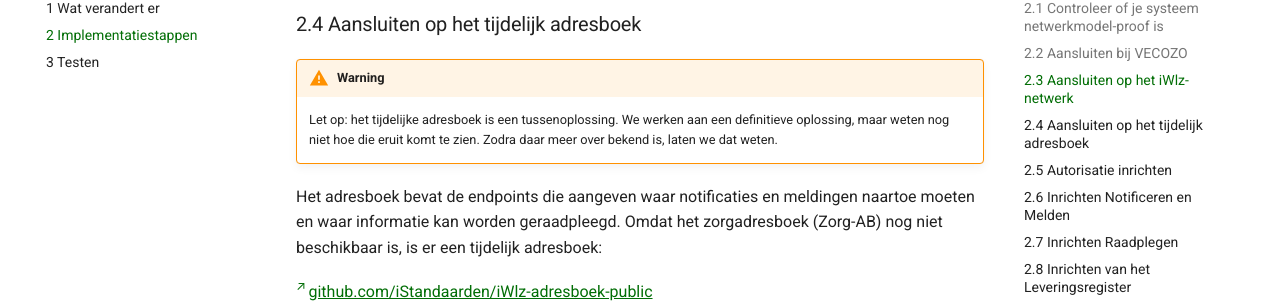
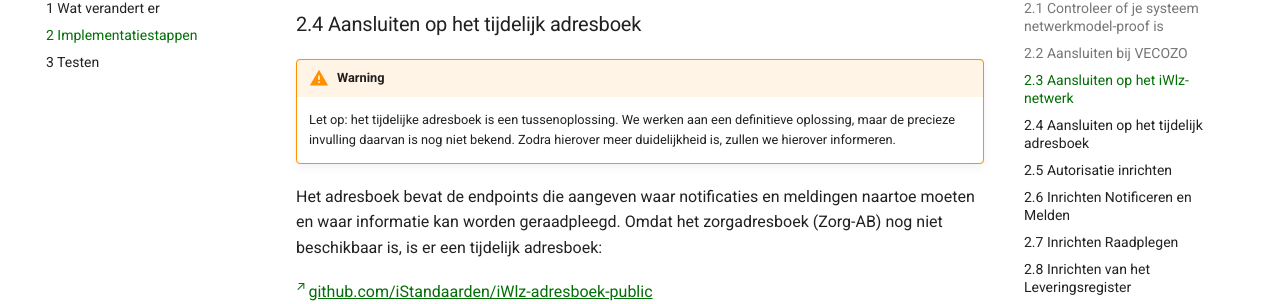
Before and after one commit to iStandaarden/implementatiehandleiding-netwerkmodel, an MkDocs documentation site: the page built from docs/zorgaanbieder/2-implementatiestappen.md, in a window 1280 px wide and 900 px high, scrolled down 1479 px. Shown: the part 148-452 px from the top of the window. Built offline with MkDocs 1.6.1 and Material for MkDocs 9.7.7, drawn with Linux system fonts in a browser that asks for light colours; comment, search, counter and statistics services are not loaded; the version menu is left out.

Commit message:
let op tekst bij tijdelijk adresboek aangepast

```diff
--- a/docs/zorgaanbieder/2-implementatiestappen.md
+++ b/docs/zorgaanbieder/2-implementatiestappen.md
@@ -31,7 +31,7 @@ Na aansluiting bij VECOZO sluit je aan op het iWlz-netwerk. De vereisten staan i
 ### 2.4 Aansluiten op het tijdelijk adresboek
 
 !!! Warning
-    Let op: het tijdelijke adresboek is een tussenoplossing. We werken aan een definitieve oplossing, maar weten nog niet hoe die eruit komt te zien. Zodra daar meer over bekend is, laten we dat weten.
+    Let op: het tijdelijke adresboek is een tussenoplossing. We werken aan een definitieve oplossing, maar de precieze invulling daarvan is nog niet bekend. Zodra hierover meer duidelijkheid is, zullen we hierover informeren.
 
 Het adresboek bevat de endpoints die aangeven waar notificaties en meldingen naartoe moeten en waar informatie kan worden geraadpleegd. Omdat het zorgadresboek (Zorg-AB) nog niet beschikbaar is, is er een tijdelijk adresboek:
 
```
